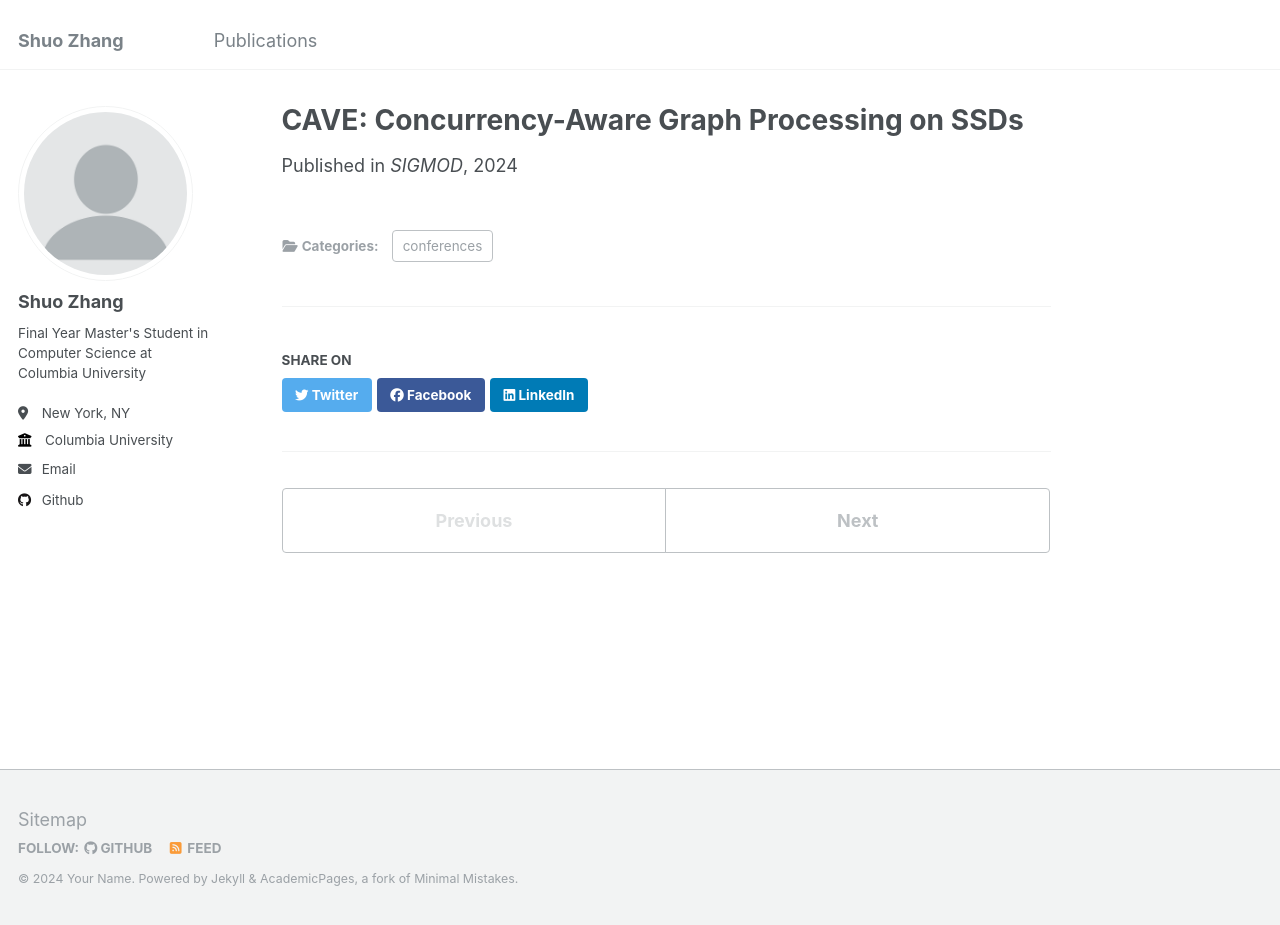
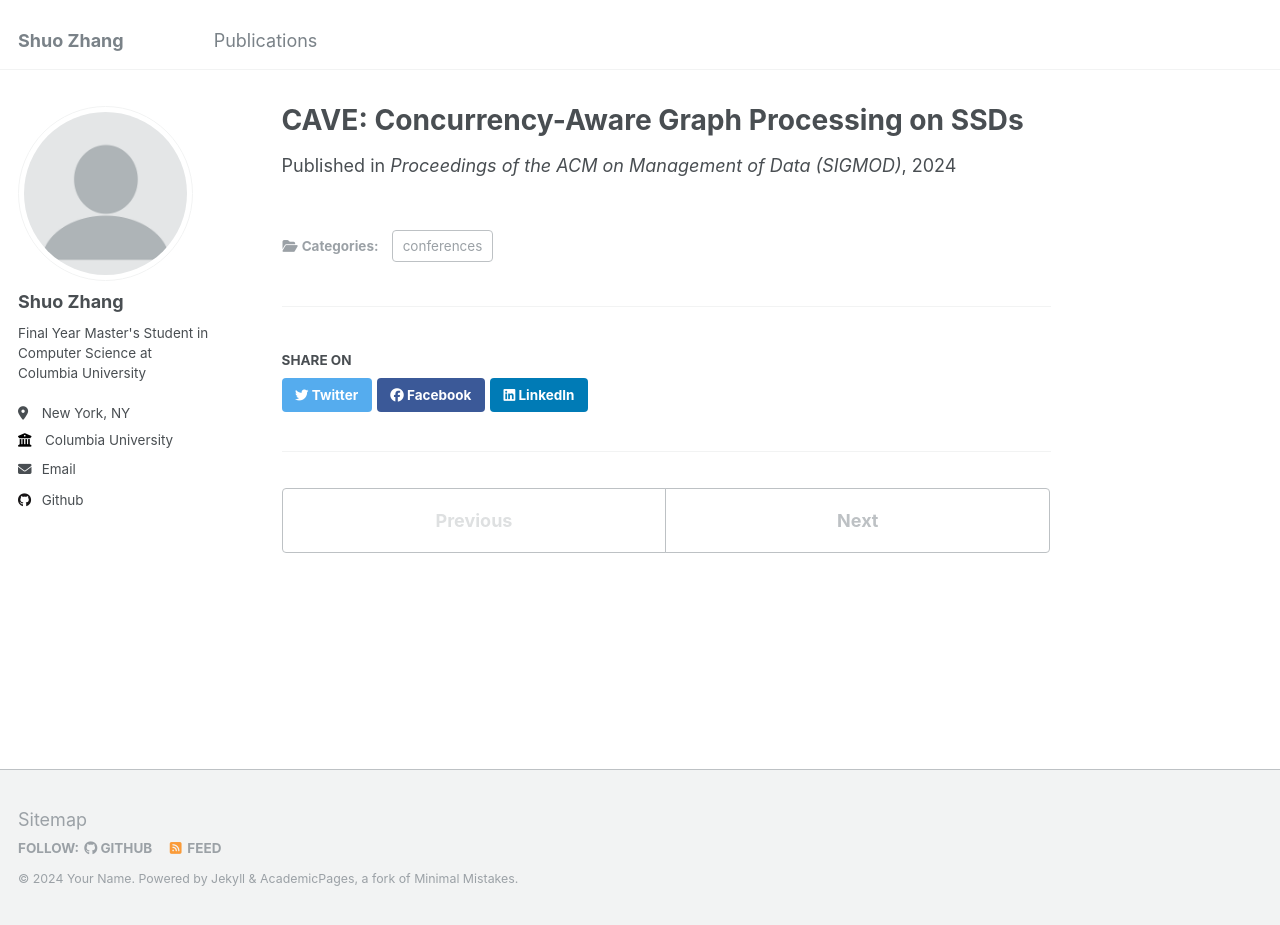
Before and after one commit to Inverse0/Inverse0.github.io, a Jekyll site: the page built from _publications/2024-CAVE.md, in a window 1280 px wide and 925 px high. Built offline with Jekyll 4.4.1, drawn with Linux system fonts in a browser that asks for light colours.

Commit message:
Update 2024-CAVE.md

```diff
--- a/_publications/2024-CAVE.md
+++ b/_publications/2024-CAVE.md
@@ -5,7 +5,7 @@ category: conferences
 permalink: /publication/2024-CAVE
 excerpt: 'Tarikul Islam Papon, Taishan Chen, Shuo Zhang, Manos Athanassoulis'
 date: 2024-05-30
-venue: 'SIGMOD'
+venue: 'Proceedings of the ACM on Management of Data (SIGMOD)'
 paperurl: 'https://dl.acm.org/doi/pdf/10.1145/3654928'
-citation: # 'Your Name, You. (2024). &quot;Paper Title Number 3.&quot; <i>GitHub Journal of Bugs</i>. 1(3).'
+citation: # ''
 ---
```
